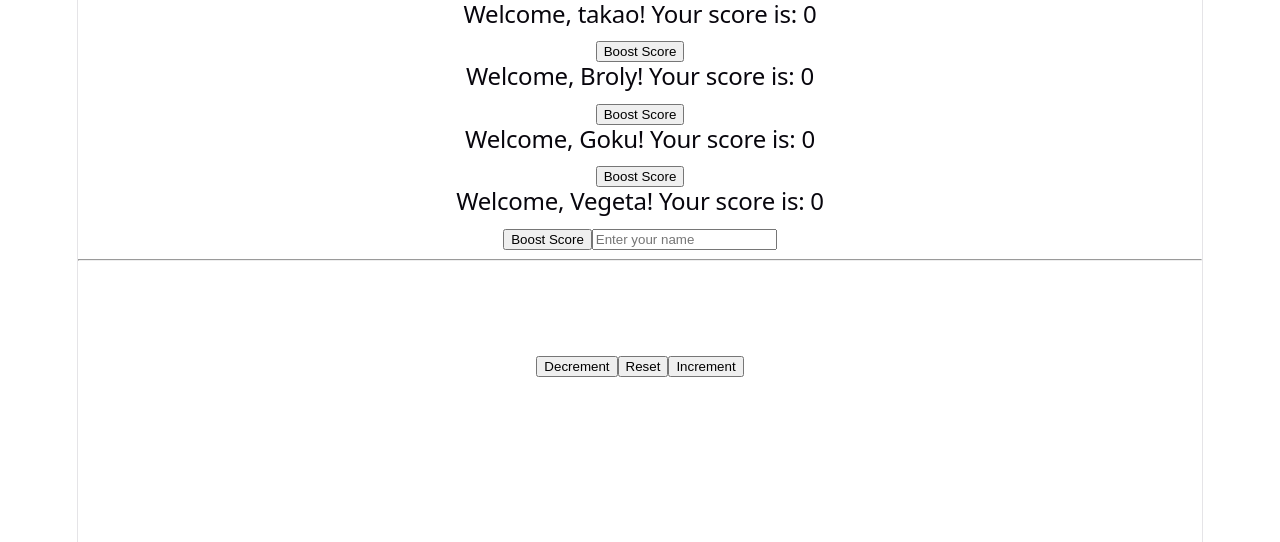
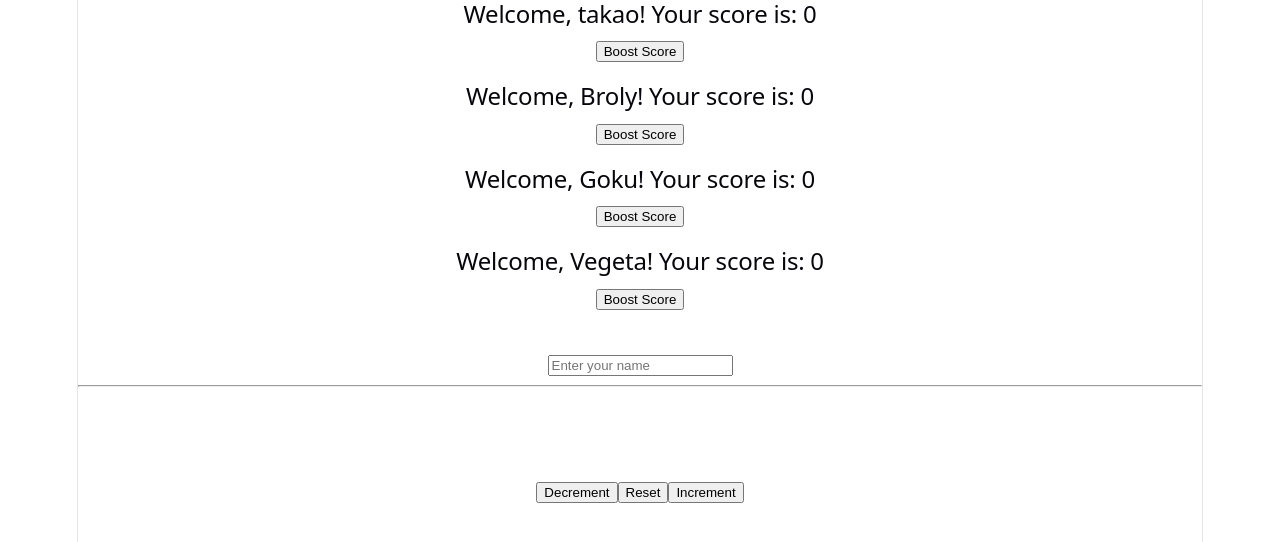
Before and after one commit to tngdks/mern-practice, a React (Vite) app in the folder React Practice/react-practice/: page / in a window 1280 px wide. Shown: the top 542 px of the page. Built offline with nearby package versions, Linux system fonts and the light colour scheme.

Commit message:
react in mern practice

```diff
--- a/React Practice/react-practice/src/App.jsx
+++ b/React Practice/react-practice/src/App.jsx
@@ -1,12 +1,16 @@
 import { useState } from 'react';
 import './App.css';
 
-function PlayerCard({name, score, increaseScore}) {
+function PlayerCard({ name }) {
+
+  const [playerScore, setPlayerScore] = useState(0);
+
   return (
-    <>
-      <h2>Welcome, {name}! Your score is: {score}</h2>
-      <button onClick={() => increaseScore(score + 1)}> Boost Score </button>
-    </>
+    <div style={{ marginBottom: "20px"}}>
+      <h2>Welcome, {name}! Your score is: {playerScore}</h2>
+
+      <button onClick={() => setPlayerScore(playerScore + 1)}> Boost Score </button>
+    </div>
   );
 }
 
@@ -28,17 +32,18 @@ function App(){
     <div>
       {
         // Fix 1: { } ki jagah ( ) lagaya taaki automatically render ho jaye
-        squad.map((player) => (
-          <PlayerCard name={player} score={count} increaseScore={setCount} />
+        squad.map((player, index) => (
+          <PlayerCard key={index} name={player} />
         ))
       }
 
+      <div style={{ marginTop: "40px"}}>
       <input
         type="text"
         placeholder="Enter your name"
         onChange={(event) => setPlayerName(event.target.value)}
       />
-
+    </div>
       <hr />
 
       <h1 style={{ color: counterColor}}> {count} </h1>
```
